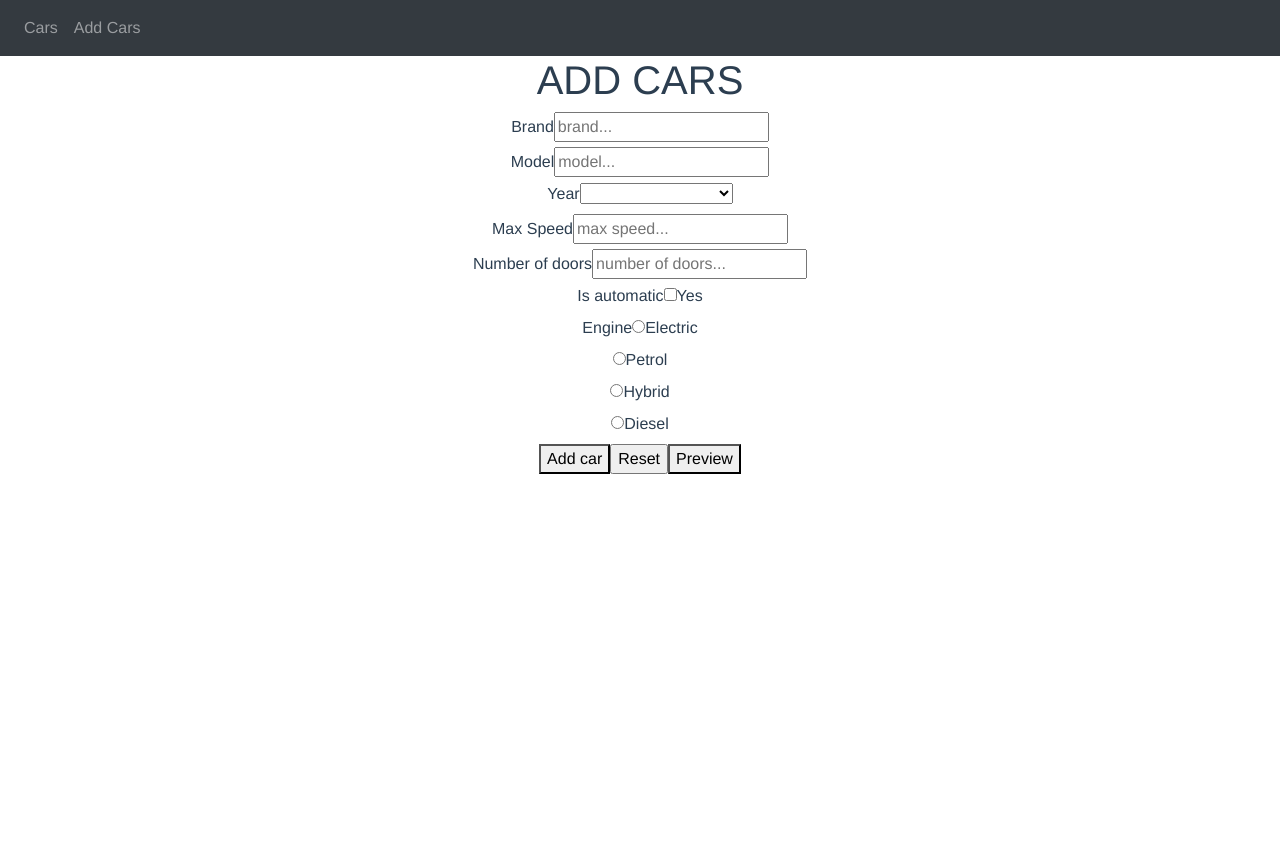
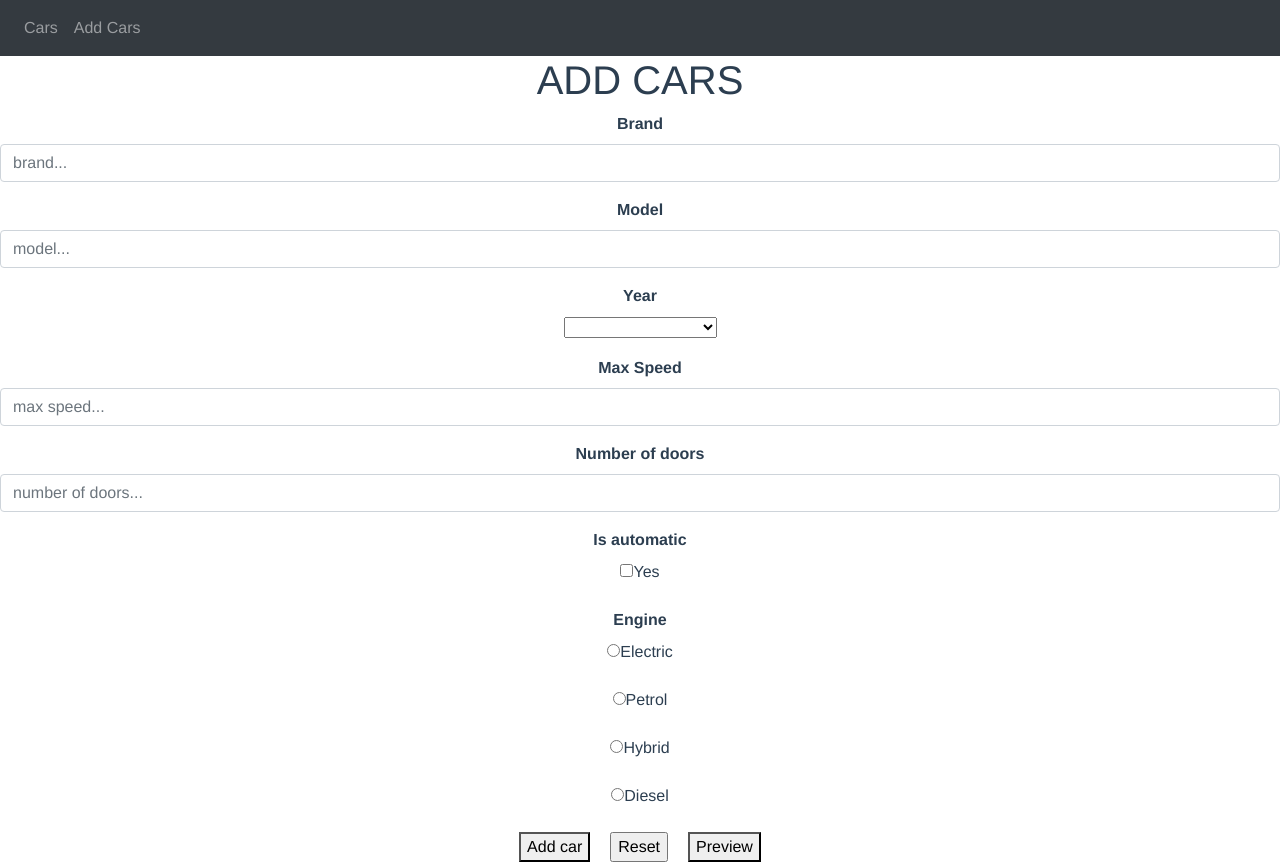
Before and after one commit to AlxRdnvc/Cars-app, a Vue app: page /add in a window 1280 px wide. Before the commit the page ends 800 px from the top, so only its background shows below. Built offline with nearby package versions, Linux system fonts and the light colour scheme.

Commit message:
zadatak 6

```diff
--- a/src/components/AddCar.vue
+++ b/src/components/AddCar.vue
@@ -1,49 +1,59 @@
 <template>
     <div>
         <h1>ADD CARS</h1>
-        <form>
-           <label>Brand</label>
-           <input v-model="newCar.brand" type="text" placeholder="brand..."><br>
+        <form @submit.prevent>
 
-           <label>Model</label>
-           <input v-model="newCar.model" type="text" placeholder="model..."><br>
+            <div class="form-group">
+                <label><b>Brand</b></label>
+                <input class="form-control" v-model="newCar.brand" type="text" minlength="2" placeholder="brand..." required>
+            </div>
+            <div class="form-group">
+                <label><b>Model</b></label>
+                <input class="form-control" v-model="newCar.model" type="text" minlength="2" placeholder="model..." required>
+            </div>
+            <div class="form-group">
+                <label><b>Year</b></label><br>
+            <select v-model="newCar.year" required>
+                <option disabled value="">Please select year</option>
+                <option v-for="(year, index) in years" :key="index">{{ year }}</option>
+            </select>
+            </div>
+            <div class="form-group">
+                <label><b>Max Speed</b></label>
+                <input class="form-control" v-model="newCar.maxSpeed" type="number" placeholder="max speed...">
+            </div>
+            <div class="form-group">
+                <label><b>Number of doors</b></label>
+                <input class="form-control" v-model="newCar.numberOfDoors" type="number" placeholder="number of doors..." required>
+            </div>
+            <div class="form-group">
+                <label><b>Is automatic</b></label><br>
+                <input type="checkbox" id="true" value="true" v-model="newCar.isAutomatic" required>
+                <label for="true">Yes</label>
+            </div>
+                <label><b>Engine</b></label>
+            <div class="form-group">
+                <input type="radio" id="electric" value="Electric" v-model="newCar.engine" required>
+                <label for="electric">Electric</label>
+            </div>
+            <div class="form-group">
+                <input type="radio" id="petrol" value="Petrol" v-model="newCar.engine" required>
+                <label for="petrol">Petrol</label>
+            </div>
+            <div class="form-group">
+                <input type="radio" id="hybrid" value="Hybrid" v-model="newCar.engine" required>
+                <label for="hybrid">Hybrid</label>
+            </div>
+            <div class="form-group">
+                <input type="radio" id="diesel" value="Diesel" v-model="newCar.engine" required>
+                <label for="diesel">Diesel</label>
+            </div>
 
-           <label>Year</label>
-           <select v-model="newCar.year">
-               <option disabled value="">Please select year</option>
-               <option v-for="(year, index) in years" :key="index">{{ year }}</option>
-           </select><br>
-
-
-           <label>Max Speed</label>
-           <input v-model="newCar.maxSpeed" type="number" placeholder="max speed..."><br>
-
-           <label>Number of doors</label>
-           <input v-model="newCar.numberOfDoors" type="number" placeholder="number of doors..."><br>
-
-           <label>Is automatic</label>
-           <input type="checkbox" id="true" value="true" v-model="newCar.isAutomatic">
-           <label for="true">Yes</label><br>
-
-           <label>Engine</label>
-
-           <input type="radio" id="electric" value="Electric" v-model="newCar.engine">
-           <label for="electric">Electric</label><br>
-
-           <input type="radio" id="petrol" value="Petrol" v-model="newCar.engine">
-           <label for="petrol">Petrol</label><br>
-
-           <input type="radio" id="hybrid" value="Hybrid" v-model="newCar.engine">
-           <label for="hybrid">Hybrid</label><br>
-
-           <input type="radio" id="diesel" value="Diesel" v-model="newCar.engine">
-           <label for="diesel">Diesel</label><br>
-
-           <button @click="addNewCar()" type="button">Add car</button>
-           <input type="reset" value="Reset" />
-           <!-- elements of type "reset"  are rendered as buttons,
-           with a default click event handler that resets all of the inputs in the form to their initial values. -->
-           <button @click="preview()" type="button">Preview</button>
+            <button class="btn-default" style="margin-right: 20px;" @click="addNewCar()" type="submit">Add car</button>
+            <input class="btn-default" style="margin-right: 20px;" type="reset" value="Reset" />
+            <!-- elements of type "reset"  are rendered as buttons,
+            with a default click event handler that resets all of the inputs in the form to their initial values. -->
+            <button class="btn-default" @click="preview()" type="button">Preview</button>
 
        </form>
     </div>
```
